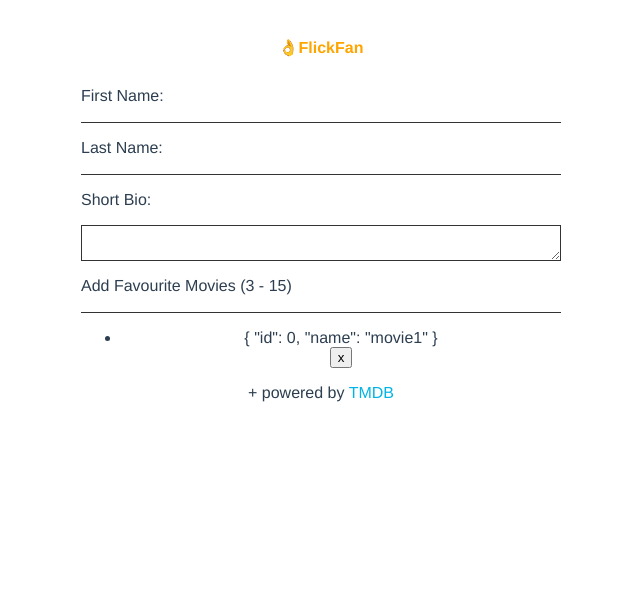
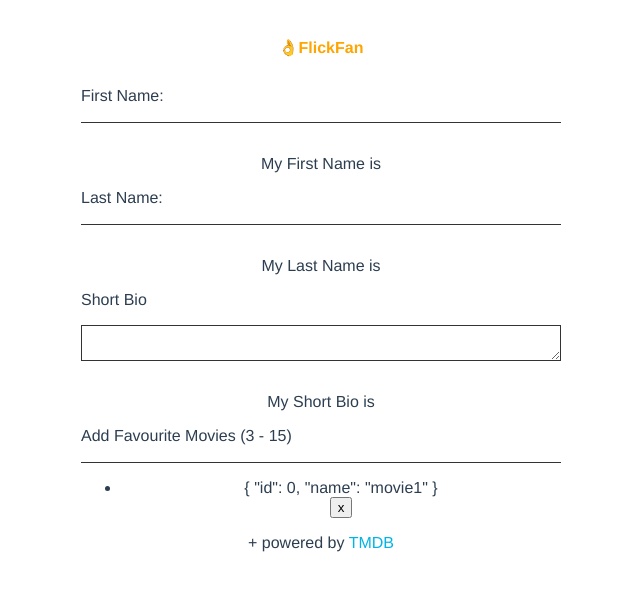
Before and after one commit to brastrullo/moviefan, a Vue app: page / in a window 1280 px wide. Shown: the top 590 px of the page, without its empty margins (319-959 px from the left). Built offline with nearby package versions, Linux system fonts and the light colour scheme.

Commit message:
refactor: WIP update text inputs

```diff
--- a/src/components/InputText.vue
+++ b/src/components/InputText.vue
@@ -1,6 +1,7 @@
 <template>
-  <label :for="name">{{ label }}</label>
-  <input type="text" :name="name" :id="name" />
+  <label :for="name">{{ label }}:</label>
+  <input type="text" :name="name" :id="name" @input="updateValue" />
+  <p>My {{ label }} is {{ value }}</p>
 </template>
 
 <script lang="ts">
@@ -10,7 +11,9 @@ export default defineComponent({
   name: "InputText",
   props: {
     name: String,
-    label: String
+    label: String,
+    value: String,
+    updateValue: Function
   }
 });
 </script>
--- a/src/components/InputTextArea.vue
+++ b/src/components/InputTextArea.vue
@@ -1,6 +1,7 @@
 <template>
   <label :for="name">{{ label }}</label>
-  <textarea :name="name" :id="name" />
+  <textarea :name="name" :id="name" @input="updateValue" />
+  <p>My {{ label }} is {{ value }}</p>
 </template>
 
 <script lang="ts">
@@ -10,7 +11,9 @@ export default defineComponent({
   name: "InputTextArea",
   props: {
     name: String,
-    label: String
+    label: String,
+    value: String,
+    updateValue: Function
   }
 });
 </script>
--- a/src/views/Home.vue
+++ b/src/views/Home.vue
@@ -1,8 +1,23 @@
 <template>
   <div class="home">
-    <input-text name="firstname" label="First Name:" />
-    <input-text name="lastname" label="Last Name:" />
-    <input-text-area name="shortbio" label="Short Bio:" />
+    <input-text
+      name="firstname"
+      label="First Name"
+      :value="firstname"
+      :updateValue="updateFirstName"
+    />
+    <input-text
+      name="lastname"
+      label="Last Name"
+      :value="lastname"
+      :updateValue="updateLastName"
+    />
+    <input-text-area
+      name="shortbio"
+      label="Short Bio"
+      :value="shortbio"
+      :updateValue="updateShortBio"
+    />
     <movies name="searchmovie" label="Add Favourite Movies (3 - 15)" />
   </div>
   <footer>
@@ -20,6 +35,27 @@ import Movies from "@/components/Movies.vue";
 
 export default defineComponent({
   name: "Home",
+  data() {
+    return {
+      firstname: "",
+      lastname: "",
+      shortbio: ""
+    };
+  },
+  methods: {
+    updateFirstName(e: Event) {
+      const target = e.target as HTMLInputElement;
+      this.firstname = target.value;
+    },
+    updateLastName(e: Event) {
+      const target = e.target as HTMLInputElement;
+      this.lastname = target.value;
+    },
+    updateShortBio(e: Event) {
+      const target = e.target as HTMLTextAreaElement;
+      this.shortbio = target.value;
+    }
+  },
   components: {
     InputText,
     InputTextArea,
```
